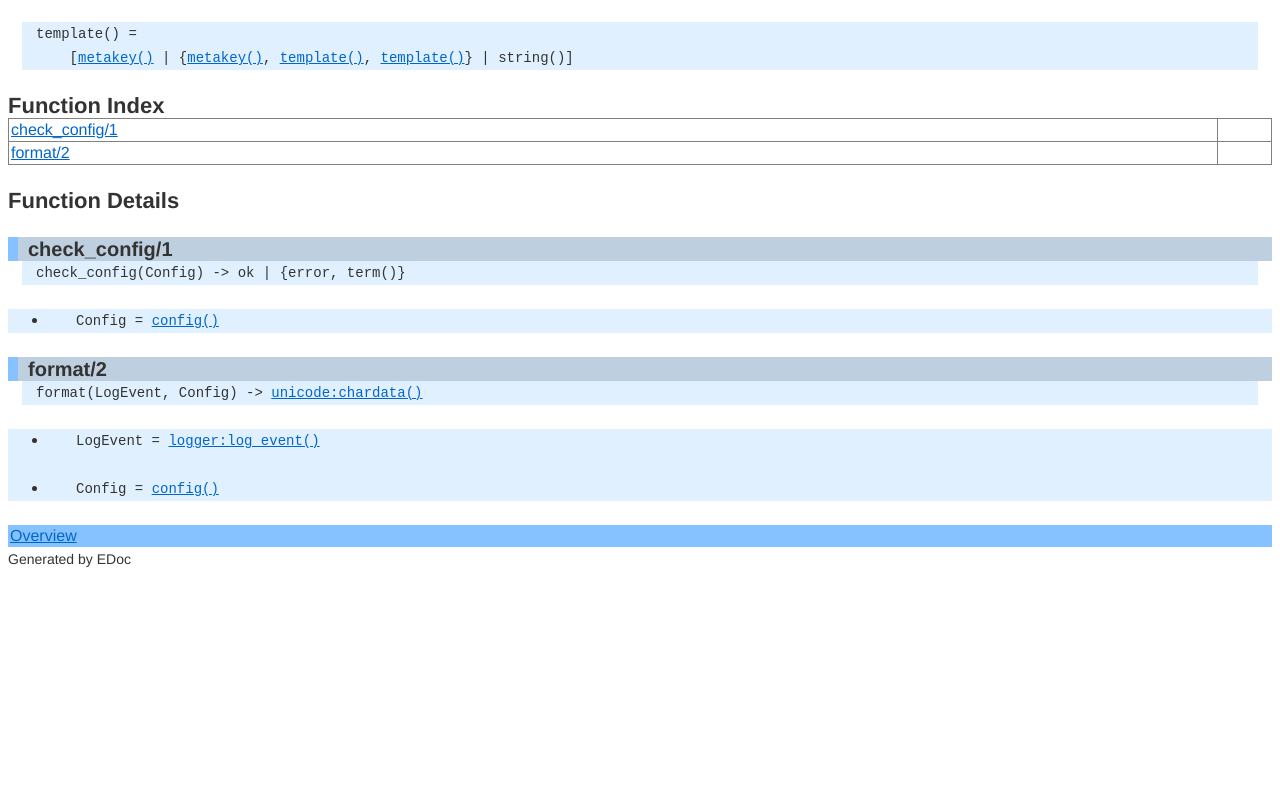
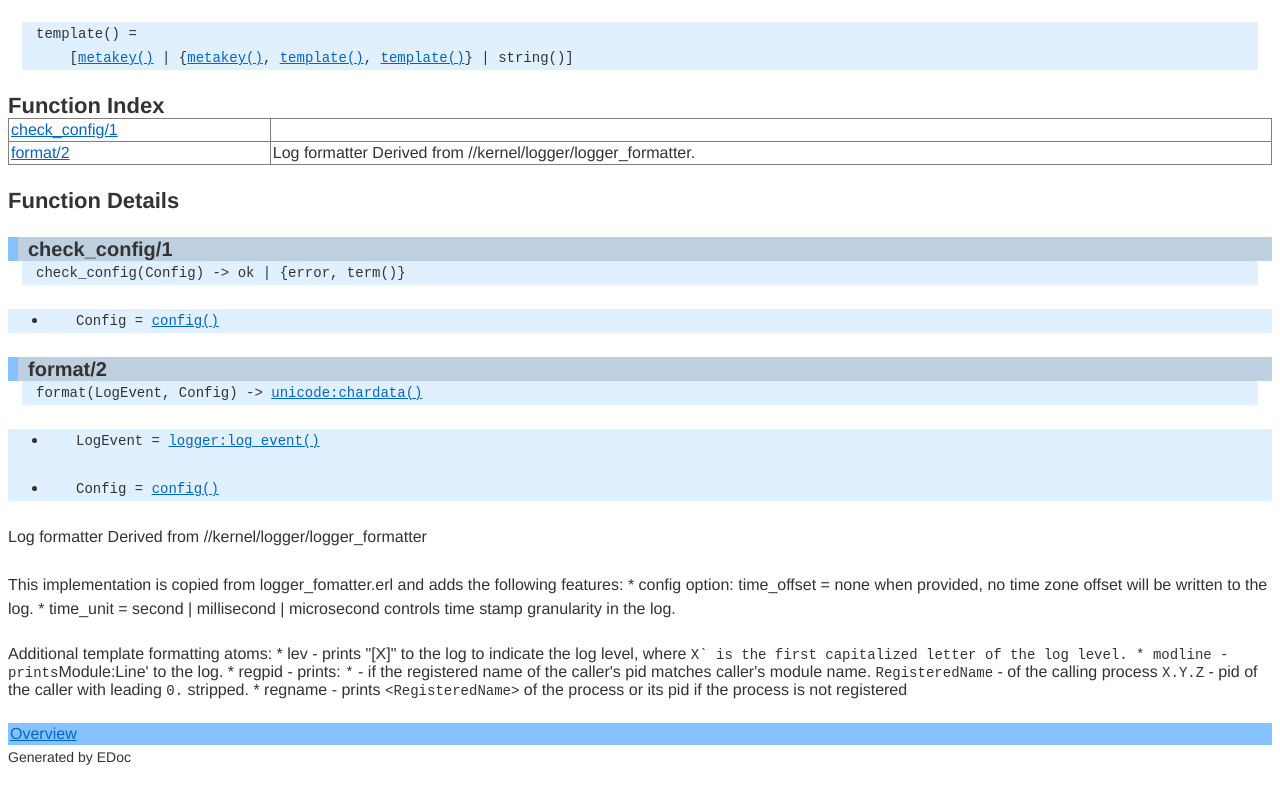
Before and after one commit to saleyn/util, a plain HTML site: page doc/util_log_formatter.html in a window 1280 px wide. Shown: the part 626-1419 px from the top of the page. Before the commit the page ends 1221 px from the top, so only its background shows below. Drawn offline with Linux system fonts and the light colour scheme.

Commit message:
Add regpid formatting key

```diff
--- a/doc/util_log_formatter.html
+++ b/doc/util_log_formatter.html
@@ -40,7 +40,8 @@
 
 <h2><a name="index">Function Index</a></h2>
 <table width="100%" border="1" cellspacing="0" cellpadding="2" summary="function index"><tr><td valign="top"><a href="#check_config-1">check_config/1</a></td><td></td></tr>
-<tr><td valign="top"><a href="#format-2">format/2</a></td><td></td></tr>
+<tr><td valign="top"><a href="#format-2">format/2</a></td><td>Log formatter
+Derived from //kernel/logger/logger_formatter.</td></tr>
 </table>
 
 <h2><a name="functions">Function Details</a></h2>
@@ -55,7 +56,27 @@
 <div class="spec">
 <p><pre>format(LogEvent, Config) -&gt; <a href="unicode.html#type-chardata">unicode:chardata()</a></pre>
 <ul class="definitions"><li><pre>LogEvent = <a href="logger.html#type-log_event">logger:log_event()</a></pre></li><li><pre>Config = <a href="#type-config">config()</a></pre></li></ul></p>
-</div>
+</div><p><p>Log formatter
+Derived from //kernel/logger/logger_formatter</p>
+
+  <p>This implementation is copied from logger_fomatter.erl and adds the
+following features:
+* config option: time_offset = none
+when provided, no time zone offset will be written to the log.
+* time_unit = second | millisecond | microsecond
+controls time stamp granularity in the log.</p>
+
+    Additional template formatting atoms:
+    * lev - prints "[X]" to the log to indicate the log level, where
+            <code>X` is the first capitalized letter of the log level.
+    * modline - prints</code>Module:Line' to the log.
+    * regpid  - prints:
+                  <code>*</code> - if the registered name of the caller's pid
+                        matches caller's module name.
+                  <code>RegisteredName</code> - of the calling process
+                  <code>X.Y.Z</code> - pid of the caller with leading <code>0.</code> stripped.
+    * regname - prints <code>&lt;RegisteredName&gt;</code> of the process or its pid
+                if the process is not registered</p>
 <hr>
 
 <div class="navbar"><a name="#navbar_bottom"></a><table width="100%" border="0" cellspacing="0" cellpadding="2" summary="navigation bar"><tr><td><a href="overview-summary.html" target="overviewFrame">Overview</a></td><td><a href="http://www.erlang.org/"><img src="erlang.png" align="right" border="0" alt="erlang logo"></a></td></tr></table></div>
```
Also changed, not shown: 1 other file.
